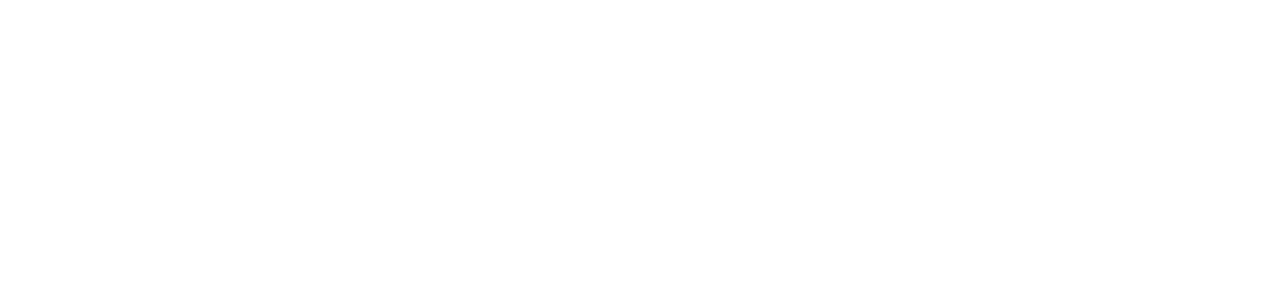
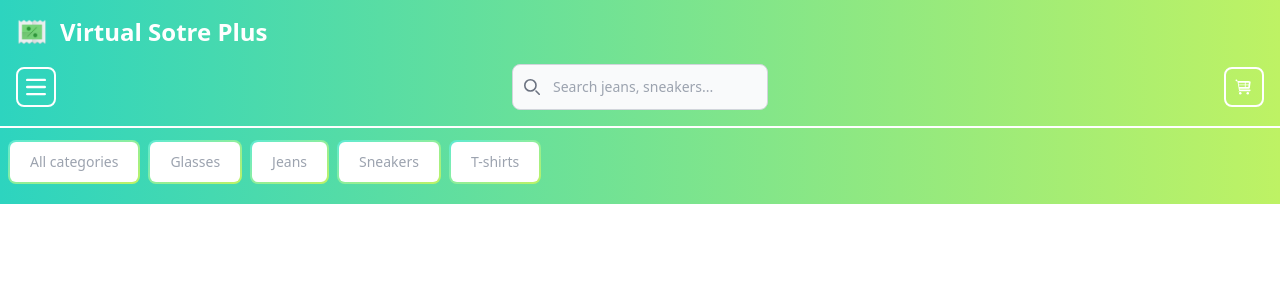
Before and after one commit to emirevec/ed-react-pwa, a React (Create React App) app: page /gallery in a window 1280 px wide. Before the commit this address had no page. Shown: the top 300 px of the page. Built offline with nearby package versions, Linux system fonts and the light colour scheme.

Commit message:
feat: add filter by category

```diff
--- a/src/App.tsx
+++ b/src/App.tsx
@@ -12,6 +12,7 @@
                     <EcommerceProvider>
                         <Routes>
                             <Route path='/' element={ <HomePage/> }/>
+                            <Route path='/gallery' element={ <HomePage/> }/>
                         </Routes>
                     </EcommerceProvider>
                 </BrowserRouter>
--- a/src/components/Navbar/NavbarMenu.tsx
+++ b/src/components/Navbar/NavbarMenu.tsx
@@ -11,7 +11,7 @@
             <ul className="flex flex-wrap font-medium rounded-lg py-3 pl-2 dark:bg-gray-800 dark:border-gray-700">
                 {items.map((item) => (
                 <li key={`NavbarMenuItem${item}`}>
-                    <ButtonLink to={`/${item}`} text={item}></ButtonLink>
+                    <ButtonLink to={`/gallery?category=${item}`} text={item}></ButtonLink>
                 </li>
                 ))
                 }
--- a/src/components/gallery/Gallery.tsx
+++ b/src/components/gallery/Gallery.tsx
@@ -1,7 +1,7 @@
 import { useEffect, useState } from 'react'
 import { type ProductList } from '../../types/types'
 import { GalleryCard } from './'
-import { useSearchParams } from 'react-router-dom'
+import { useLocation, useSearchParams } from 'react-router-dom'
 import { withDataSources } from '../../context'
 
 let Gallery: React.FC<any> = ({ dataSources }: any): JSX.Element => {
@@ -9,6 +9,9 @@
     const [filteredProducts, setFilteredProducts] = useState<ProductList>([])
     const [searchParams] = useSearchParams()
     const filter: string | null = searchParams.get('q')
+    const location = useLocation()
+    const category: string | null = new URLSearchParams(location.search).get('category')
+    console.log(category)
 
     useEffect(() => {
         const fetchData = async (): Promise<void> => {
@@ -16,6 +19,7 @@
         const aux: ProductList = await dataSources.products.all()
         setProducts(aux)
         setFilteredProducts(aux)
+        console.log('Fetch ok')
         } catch (error) {
             console.error('Error fetching products', error)
         }
@@ -26,12 +30,24 @@
     useEffect(() => {
         if (filter === '' || filter === null) {
             setFilteredProducts(products)
+            console.log('Filter is empty or null')
         } else {
-            const filtered = products.filter(item => item.title.toLocaleLowerCase().includes(filter.toLocaleLowerCase()))
-            setFilteredProducts(filtered)
-            console.log(filtered)
+            const aux = products.filter(item => item.title.toLocaleLowerCase().includes(filter.toLocaleLowerCase()))
+            setFilteredProducts(aux)
+            console.log('Filtered products was set')
         }
     }, [filter, products])
+
+    useEffect(() => {
+        if (category !== '' || category !== null) {
+            const aux = products.filter(item => item.category.toLocaleLowerCase() === category?.toLocaleLowerCase())
+            setFilteredProducts(aux)
+            console.log('Category has a value and filtered product was set')
+        } else {
+            setFilteredProducts(products)
+            console.log('Category is empty or null')
+        }
+    }, [category, products])
 
     return (
         <div className='flex justify-center'>
```
